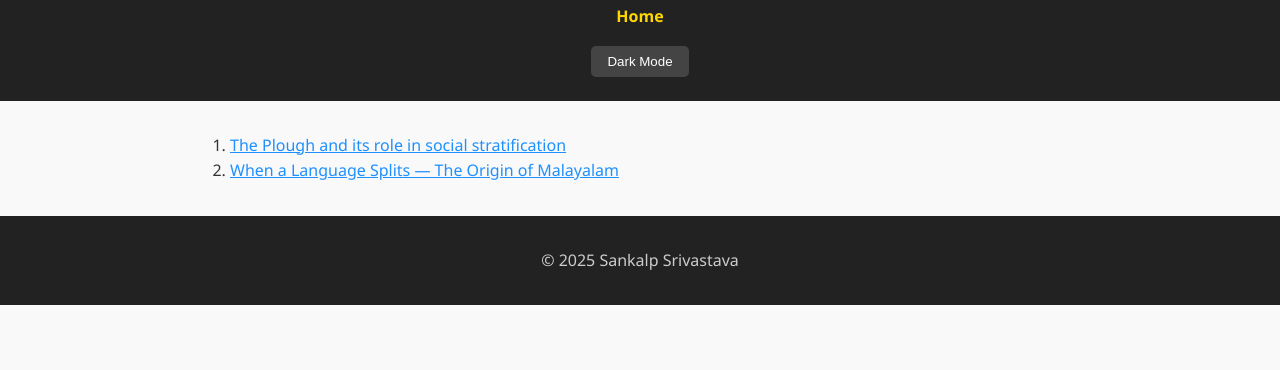
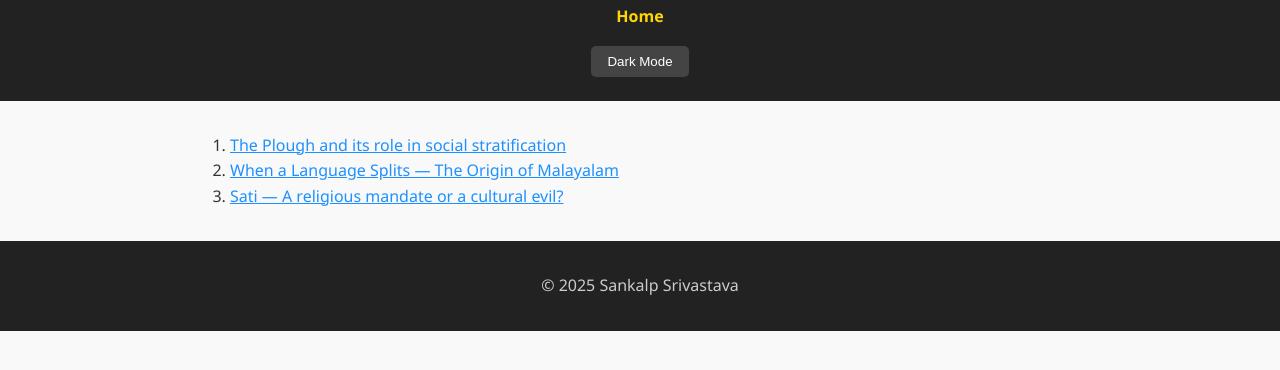
Before and after one commit to Goku1999/SankalpSrivastavaIntro, a plain HTML site: page history.html in a window 1280 px wide. Shown: the part 114-484 px from the top of the page. Drawn offline with Linux system fonts and the light colour scheme.

Commit message:
Updated articles vim and sati

```diff
--- a/history.html
+++ b/history.html
@@ -20,6 +20,7 @@
       <ol>
         <li><a href="https://medium.com/@ssrivastava990/the-plough-and-its-role-in-social-stratification-3ca40f4c59c5" target="_blank">The Plough and its role in social stratification</a></li>
         <li><a href="https://medium.com/@ssrivastava990/when-a-language-splits-the-origin-of-malayalam-83a684d08b4e" target="_blank">When a Language Splits — The Origin of Malayalam</a></li>
+        <li><a href="https://medium.com/@ssrivastava990/sati-a-religious-mandate-or-a-cultural-evil-7770902800a1" target="_blank">Sati — A religious mandate or a cultural evil?</a></li>
       </ol>
     </section>
   </main>
```
Also changed, not shown: tech.html (+1 -0 lines).
